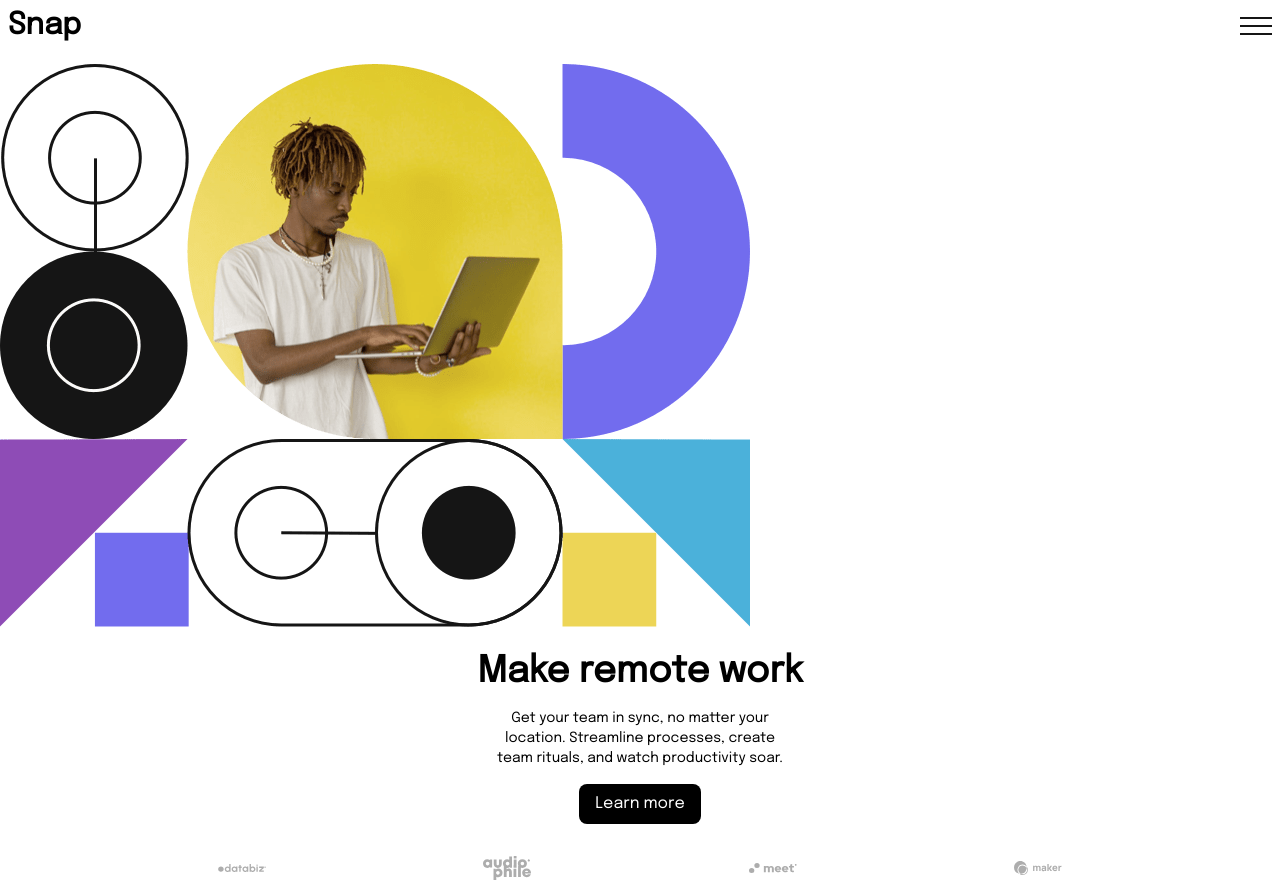
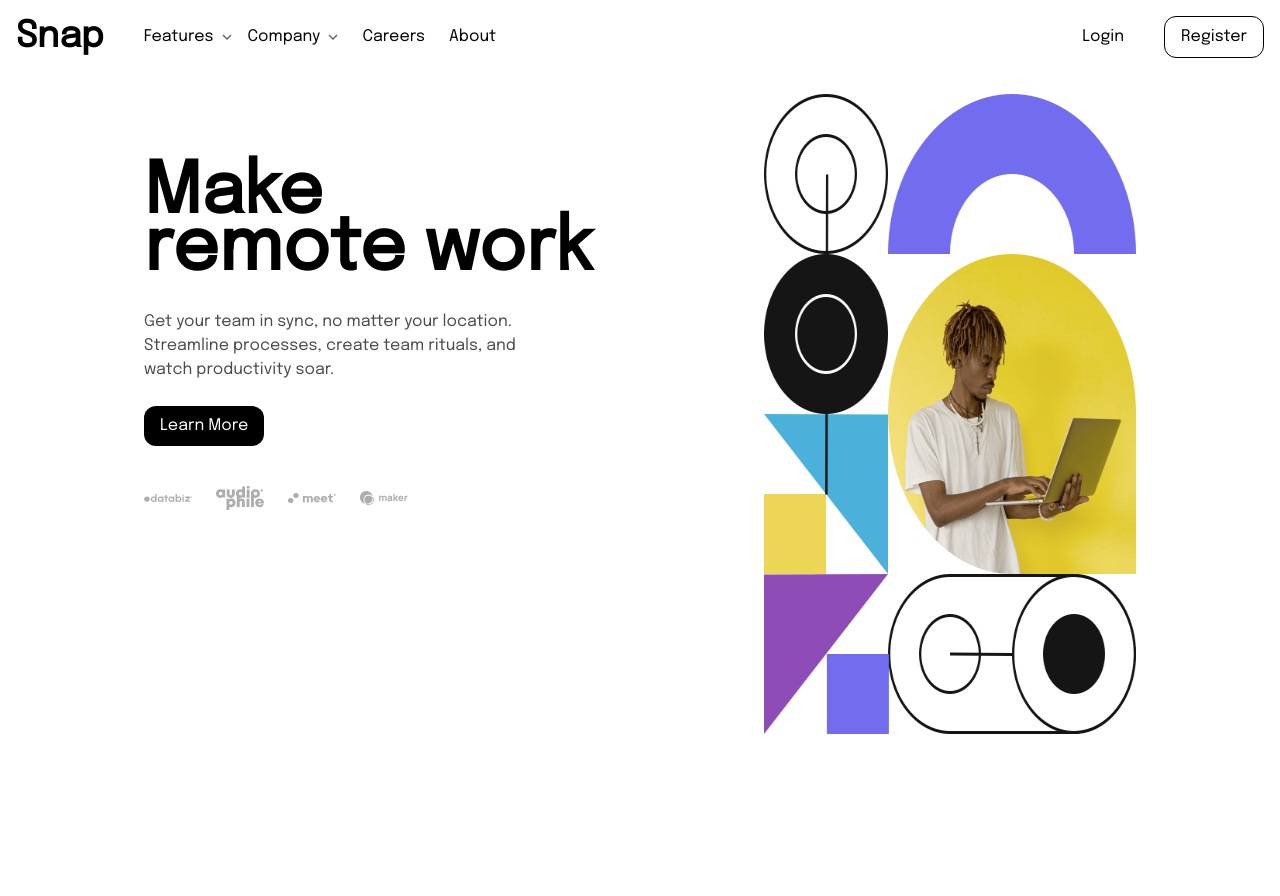
Before and after one commit to adepoju-oluwatobi/intro-section-with-dropdown-navigation, a React (Vite) app: page / in a window 1280 px wide. After the commit the page ends 800 px from the top, so only its background shows below. Built offline with nearby package versions, Linux system fonts and the light colour scheme.

Commit message:
started desktop view

```diff
--- a/src/components/LandingPage.jsx
+++ b/src/components/LandingPage.jsx
@@ -2,6 +2,7 @@ import React from 'react'
 import MenuOpenIcon from '../assets/images/icon-menu.svg';
 import MenuCloseIcon from '../assets/images/icon-close-menu.svg';
 import MobileHeroImg from '../assets/images/image-hero-mobile.png';
+import DesktopHeroIcon from '../assets/images/image-hero-desktop.png/'
 import Client1 from '../assets/images/client-audiophile.svg'
 import Client2 from '../assets/images/client-databiz.svg'
 import Client3 from '../assets/images/client-maker.svg'
@@ -72,6 +73,8 @@ function LandingPage() {
     }
   return (
     <div className=''>
+        {/** Mobile view */}
+        <div className='md:hidden'>
         <div id='overlay' className='overlay hidden'></div>
          <header className='flex justify-between items-center p-2'>
             <p className='font-bold text-3xl'>Snap</p>
@@ -85,7 +88,7 @@ function LandingPage() {
         </section>
 
         <section className='text-center mt-6'>
-            <p className='font-bold text-4xl'>Make remote work</p>
+            <p className='font-bold text-4xl px-4'>Make remote work</p>
             <p className='w-[300px] text-sm m-auto mt-4'>Get your team in sync, no matter your location. Streamline processes, create team rituals, and watch productivity soar.</p>
             <button className='bg-black text-white py-2 px-4 rounded-lg mt-4'>Learn more</button>
         </section>
@@ -165,7 +168,69 @@ function LandingPage() {
                     </div>
                 </div>
         </div>
+    </div>
+{/** --------------End of mobile view----------- */}
 
+{/** --------------Desktop view----------------- */}
+<div className='hidden md:block'>
+    <header className='flex items-center justify-between p-4'>
+       <div className='flex items-center gap-10'>
+         <p className='font-bold text-4xl'>Snap</p>
+        <div className='flex items-center gap-6'>
+            <div className='flex items-center gap-2 cursor-pointer'>
+                <p>Features</p>
+                <div onClick={openFeatureSub} className=''>
+                    <img src={ArrDown} alt="" id='feature-open-icon'/>
+                </div>
+                <div onClick={closeFeatureSub} className='-ml-4'>
+                    <img className='hidden' src={ArrUp} alt="Arrow up" id='feature-close-icon'/>
+                </div>
+           </div>
+
+
+            <div className='flex items-center gap-2 cursor-pointer'>
+                <p>Company</p>
+                <img src={ArrDown} alt="" />
+            </div>
+            <p>Careers</p>
+            <p>About</p>
+        </div>
+       </div>
+        <div className='flex items-center gap-10'>
+            <div>
+            <p>Login</p>
+        </div>
+        <div>
+            <button className='border border-black py-2 px-4 rounded-xl'>Register</button>
+        </div>
+        </div>
+    </header>
+
+    <section className='w-[100%] h-[100%] p-[20px] flex justify-center'>
+        <div className='w-[50%]'>
+       <div>
+        <div className='leading-10'>
+         <p className='text-[70px] font-bold mt-[80px]'>Make</p>
+        <p className='text-7xl font-bold'>remote work</p>
+       </div>
+       <div className='w-[400px] mt-6'>
+            <p className='opacity-70'>Get your team in sync, no matter your location. Streamline processes, create team rituals, and watch productivity soar.</p>
+       </div>
+       <button className='bg-black text-white py-2 px-4 rounded-xl mt-6'>Learn More</button>
+       <section className='flex items-center gap-6 mt-10 pb-4'>
+            <img className='w-12' src={Client2} alt="" />
+            <img className='w-12' src={Client1} alt="" />
+            <img className='w-12' src={Client4} alt="" />
+            <img className='w-12' src={Client3} alt="" />
+        </section>
+       </div>
+        </div>
+        <div className='w-[30%]'>
+            <img className='h-[80vh]' src={DesktopHeroIcon} alt="" />
+        </div>
+    </section>
+</div>
+{/** ------------End of Desktop view------------ */}
     </div>
   )
 }
```
